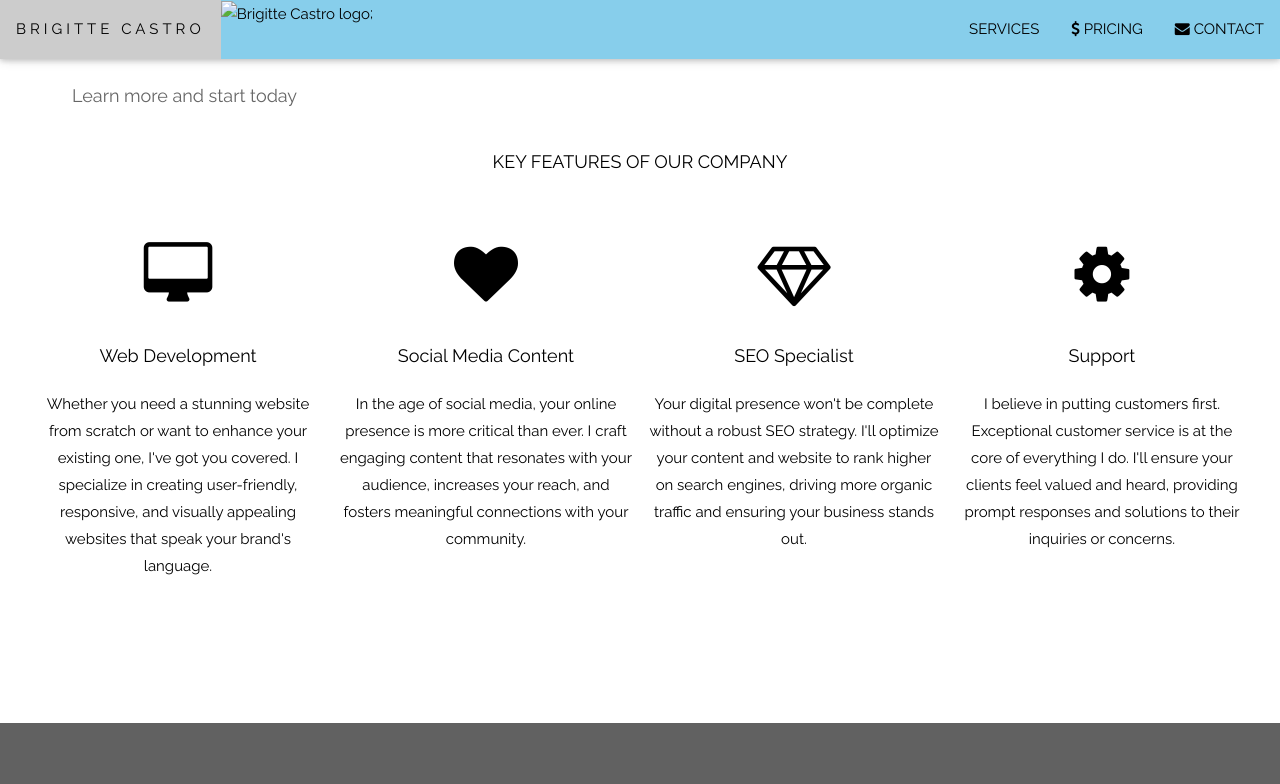
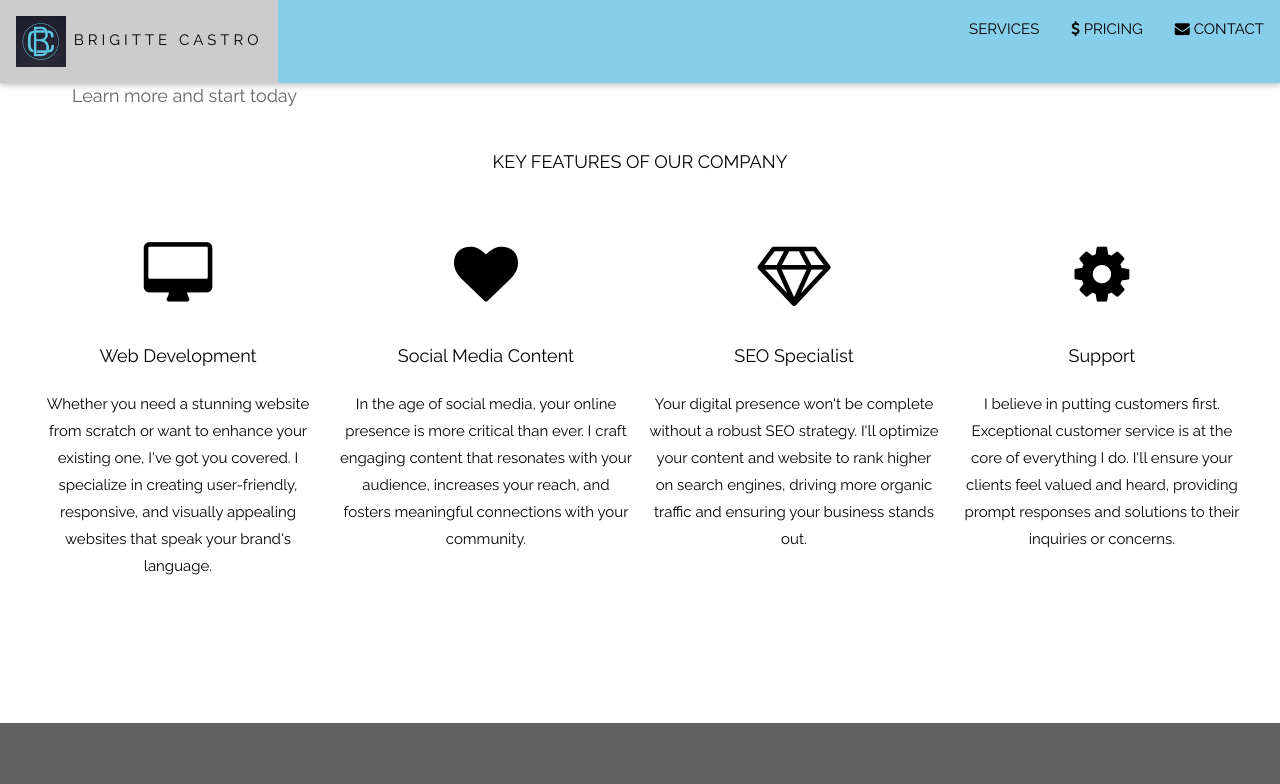
Before and after one commit to Bcastro222/bcastro222.github.io, a plain HTML site: page index.html in a window 1280 px wide. Shown: the top 784 px of the page. Drawn offline with nearby package versions, Linux system fonts and the light colour scheme.

Commit message:
Add files via upload

```diff
--- a/index.html
+++ b/index.html
@@ -33,8 +33,8 @@ body, html {
 <!-- Navbar (sit on top) -->
 <div class="w3-top">
   <div class="w3-bar w3-light-blue w3-card" id="myNavbar">
-    <a href="#home" class="w3-bar-item w3-button w3-wide">BRIGITTE CASTRO</a>
-    <img src ="logo.jpg" alt="Brigitte Castro logo">;
+    <a href="#home" class="w3-bar-item w3-button w3-wide">
+        <img src ="images/logo.jpg" style = "width: 50px; height=100px")="Brigitte Castro logo"> </class> BRIGITTE CASTRO</a>
     <!-- Right-sided navbar links -->
     <div class="w3-right w3-hide-small">
       <a href="#services" class="w3-bar-item w3-button">SERVICES</a>
```
